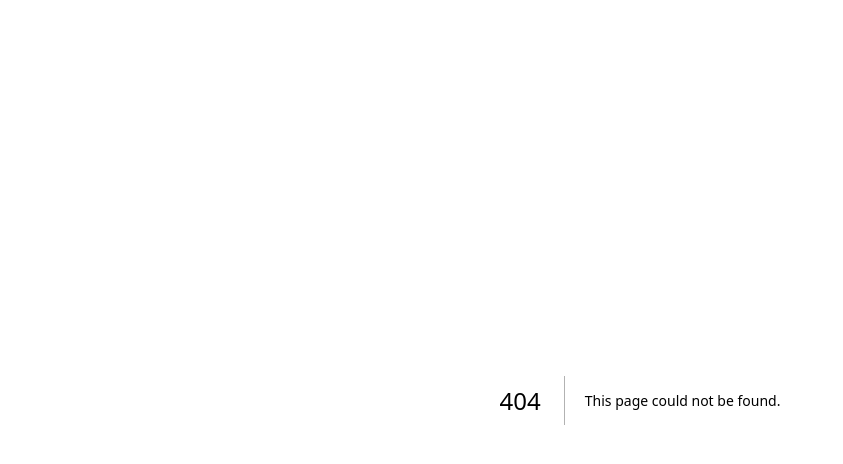
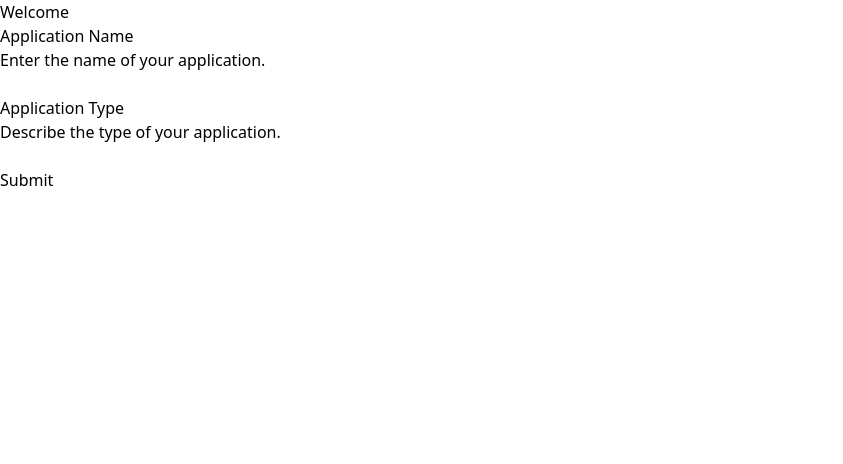
Before and after one commit to desantamaria/popreel, a Next.js app: page /onboarding in a window 1280 px wide. Before the commit this address had no page. Shown: the top 464 px of the page, without its empty margins (0-843 px from the left). Built offline with nearby package versions, Linux system fonts and the light colour scheme; no server answers.

Commit message:
Add onboard flow

```diff
--- a/src/app/dashboard/page.tsx
+++ b/src/app/feed/page.tsx
@@ -28,7 +28,6 @@ export default async function FeedPage() {
                   }}
                 />
                 <UserButton
-                  afterSignOutUrl="/"
                   appearance={{
                     elements: {
                       userButtonAvatarBox: "size-6",
--- a/src/app/layout.tsx
+++ b/src/app/layout.tsx
@@ -14,7 +14,7 @@ export default function RootLayout({
 }) {
   return (
     <html lang="en">
-      <ClerkProvider>
+      <ClerkProvider afterSignOutUrl="/">
         <body>{children}</body>
       </ClerkProvider>
     </html>
--- /dev/null
+++ b/src/app/onboarding/_actions.ts
@@ -0,0 +1,26 @@
+"use server";
+
+import { auth, clerkClient } from "@clerk/nextjs/server";
+
+export const completeOnboarding = async (formData: FormData) => {
+  const { userId } = await auth();
+
+  if (!userId) {
+    return { message: "No Logged In User" };
+  }
+
+  const client = await clerkClient();
+
+  try {
+    const res = await client.users.updateUser(userId, {
+      publicMetadata: {
+        onboardingComplete: true,
+        applicationName: formData.get("applicationName"),
+        applicationType: formData.get("applicationType"),
+      },
+    });
+    return { message: res.publicMetadata };
+  } catch (err) {
+    return { error: "There was an error updating the user metadata." };
+  }
+};
--- /dev/null
+++ b/src/app/onboarding/layout.tsx
@@ -0,0 +1,14 @@
+import { auth } from "@clerk/nextjs/server";
+import { redirect } from "next/navigation";
+
+export default async function RootLayout({
+  children,
+}: {
+  children: React.ReactNode;
+}) {
+  if ((await auth()).sessionClaims?.metadata.onboardingComplete === true) {
+    redirect("/feed");
+  }
+
+  return <>{children}</>;
+}
--- /dev/null
+++ b/src/app/onboarding/page.tsx
@@ -0,0 +1,44 @@
+"use client";
+
+import * as React from "react";
+import { useUser } from "@clerk/nextjs";
+import { useRouter } from "next/navigation";
+import { completeOnboarding } from "./_actions";
+
+export default function OnboardingComponent() {
+  const [error, setError] = React.useState("");
+  const { user } = useUser();
+  const router = useRouter();
+
+  const handleSubmit = async (formData: FormData) => {
+    const res = await completeOnboarding(formData);
+    if (res?.message) {
+      // Reloads the user's data from the Clerk API
+      await user?.reload();
+      router.push("/feed");
+    }
+    if (res?.error) {
+      setError(res?.error);
+    }
+  };
+  return (
+    <div>
+      <h1>Welcome</h1>
+      <form action={handleSubmit}>
+        <div>
+          <label>Application Name</label>
+          <p>Enter the name of your application.</p>
+          <input type="text" name="applicationName" required />
+        </div>
+
+        <div>
+          <label>Application Type</label>
+          <p>Describe the type of your application.</p>
+          <input type="text" name="applicationType" required />
+        </div>
+        {error && <p className="text-red-600">Error: {error}</p>}
+        <button type="submit">Submit</button>
+      </form>
+    </div>
+  );
+}
--- a/src/app/page.tsx
+++ b/src/app/page.tsx
@@ -1,18 +1,16 @@
+import { Footer } from "@/components/footer";
+import { LearnMore } from "@/components/learn-more";
 import { SignInButton, SignedIn, SignedOut } from "@clerk/nextjs";
-import { LearnMore } from "@/components/learn-more";
-import screenshotDevices from "./images/user-button@2xrl.webp";
-import signIn from "./images/sign-in@2xrl.webp";
-import verify from "./images/verify@2xrl.webp";
-import userButton2 from "./images/user-button-2@2xrl.webp";
-import signUp from "./images/sign-up@2xrl.webp";
-import logo from "./images/logo.png";
 import Image from "next/image";
 import Link from "next/link";
-import { Footer } from "@/components/footer";
+import logo from "./images/logo.png";
+import signIn from "./images/sign-in@2xrl.webp";
+import signUp from "./images/sign-up@2xrl.webp";
+import userButton2 from "./images/user-button-2@2xrl.webp";
+import screenshotDevices from "./images/user-button@2xrl.webp";
+import verify from "./images/verify@2xrl.webp";
 
 import { CARDS } from "@/consts/cards";
-import { ClerkLogo } from "@/components/clerk-logo";
-import { NextLogo } from "@/components/next-logo";
 
 export default function Home() {
   return (
@@ -39,10 +37,10 @@ export default function Home() {
             <div className="relative flex gap-3">
               <SignedIn>
                 <Link
-                  href="/dashboard"
+                  href="/feed"
                   className="px-4 py-2 rounded-full bg-[#131316] text-white text-sm font-semibold"
                 >
-                  Dashboard
+                  Feed
                 </Link>
               </SignedIn>
               <SignedOut>
--- /dev/null
+++ b/src/types/global.d.ts
@@ -0,0 +1,9 @@
+export {};
+
+declare global {
+  interface CustomJwtSessionClaims {
+    metadata: {
+      onboardingComplete?: boolean;
+    };
+  }
+}
```
Also changed, not shown: src/middleware.ts (+29 -3 lines).
